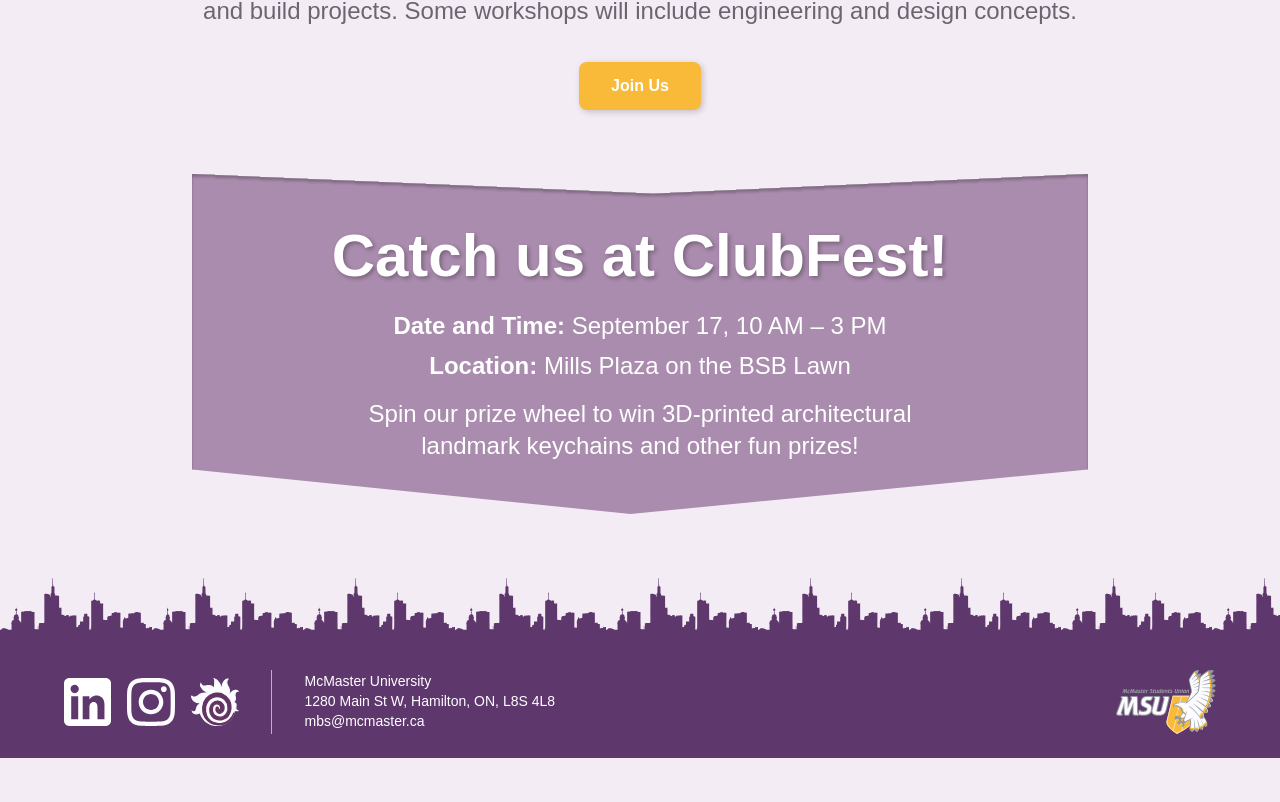
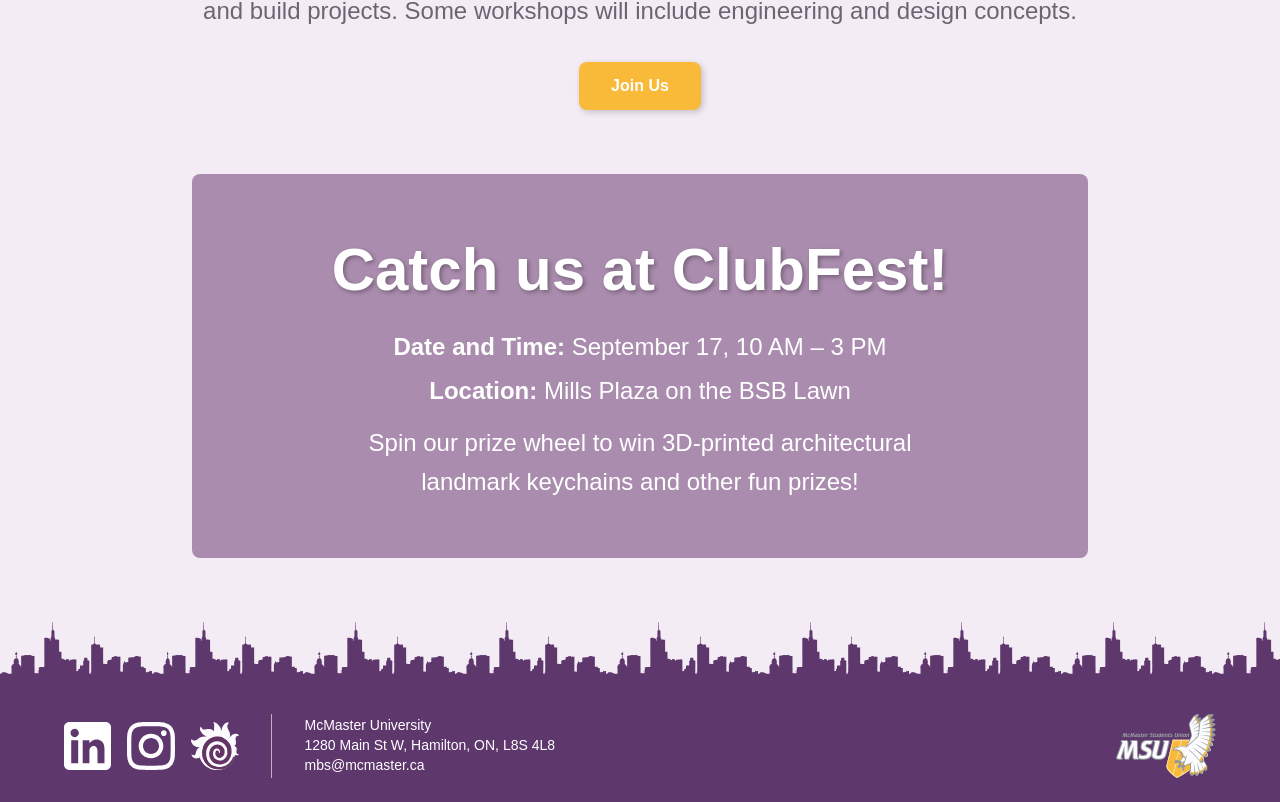
Before and after one commit to MicroBuild-Society-McMaster/microbuild-website, a Next.js app: page / in a window 1280 px wide. Shown: the part 943-1745 px from the top of the page. Before the commit the page ends 1701 px from the top, so only its background shows below. Built offline with nearby package versions, Linux system fonts and the light colour scheme; a web font is replaced by a local one.

Commit message:
Refactored ClubFest section layout and removed original background SVG

```diff
--- a/app/page.tsx
+++ b/app/page.tsx
@@ -1,4 +1,3 @@
-import Image from 'next/image';
 import Link from 'next/link';
 
 export default function Home() {
@@ -89,18 +88,14 @@ export default function Home() {
       </section>
 
       {/* ClubFest Section */}
-      <section className="flex justify-center px-8 lg:px-16 pb-16">
-        <div className="relative max-w-4xl">
-          <Image
-            src="/rectangle.svg"
-            alt="Purple background"
-            width={800}
-            height={400}
-            className="w-full h-auto"
-          />
-          <div className="absolute inset-0 flex flex-col justify-center items-center text-white p-8">
+      <section className="flex justify-center px-4 sm:px-8 lg:px-16 pb-16">
+        <div className="relative max-w-4xl w-full">
+          <div
+            className="w-full min-h-96 rounded-lg flex flex-col justify-center items-center text-white p-4 sm:p-6 lg:p-8"
+            style={{ backgroundColor: '#AA8CAE' }}
+          >
             <h2
-              className="text-5xl lg:text-6xl font-bold mb-6 text-center"
+              className="text-3xl sm:text-4xl lg:text-5xl xl:text-6xl font-bold mb-4 sm:mb-6 text-center leading-tight"
               style={{
                 fontFamily: 'Alatsi, sans-serif',
                 textShadow: '2px 2px 4px rgba(0, 0, 0, 0.3)'
@@ -109,17 +104,19 @@ export default function Home() {
               Catch us at ClubFest!
             </h2>
             <div
-              className="text-center space-y-2"
+              className="text-center space-y-2 sm:space-y-3 max-w-3xl"
               style={{ fontFamily: 'Aileron, Arial, sans-serif' }}
             >
-              <p className="text-2xl">
+              <p className="text-lg sm:text-xl lg:text-2xl">
                 <strong>Date and Time:</strong> September 17, 10 AM – 3 PM
               </p>
-              <p className="text-2xl">
+              <p className="text-lg sm:text-xl lg:text-2xl">
                 <strong>Location:</strong> Mills Plaza on the BSB Lawn
               </p>
-              <p className="text-2xl mt-4">
-                Spin our prize wheel to win 3D-printed architectural<br />
+              <p className="text-lg sm:text-xl lg:text-2xl mt-3 sm:mt-4 leading-relaxed">
+                Spin our prize wheel to win 3D-printed architectural
+                <span className="hidden sm:inline"><br /></span>
+                <span className="sm:hidden"> </span>
                 landmark keychains and other fun prizes!
               </p>
             </div>
```
Also changed, not shown: public/rectangle.svg (deleted).
